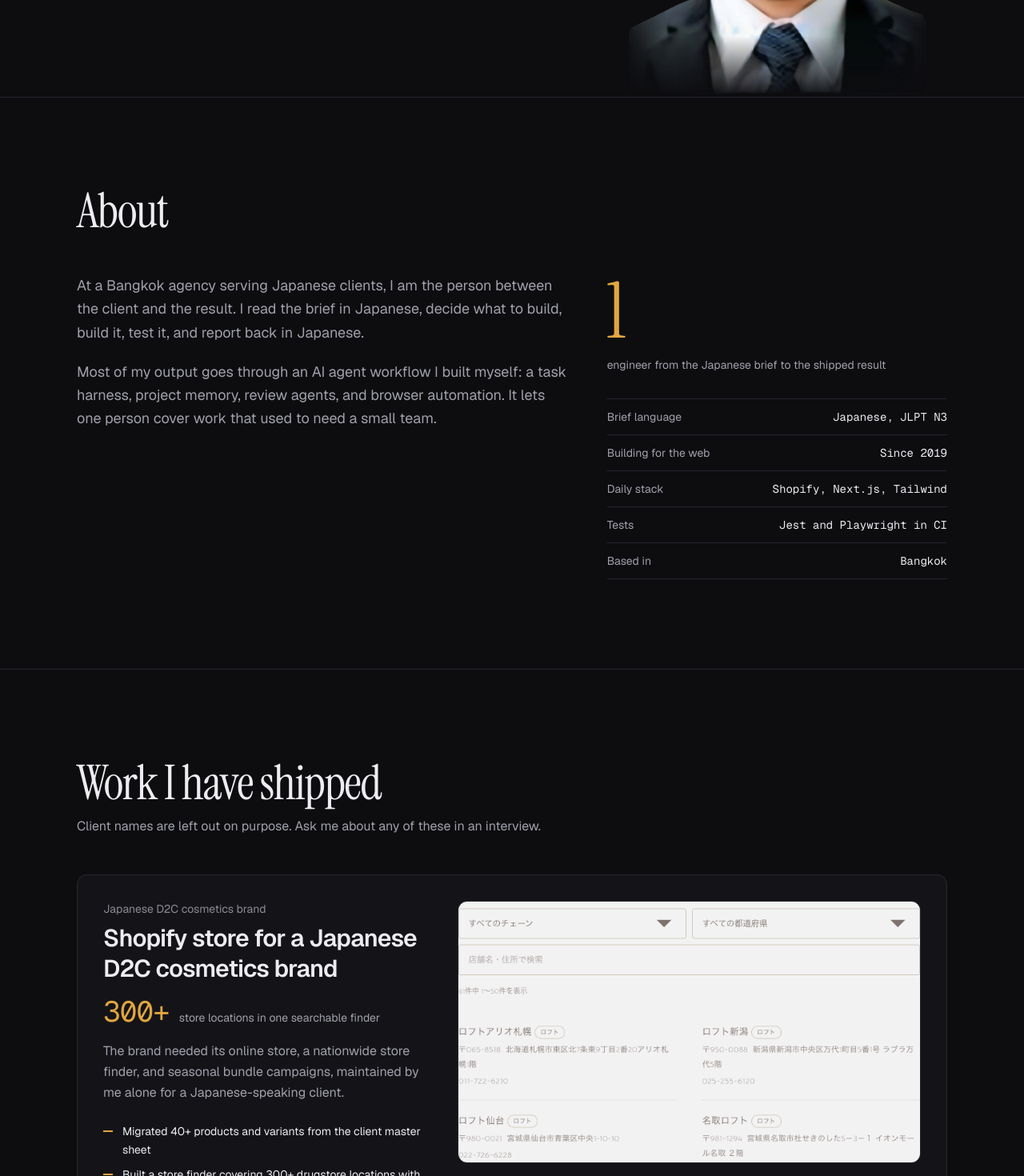
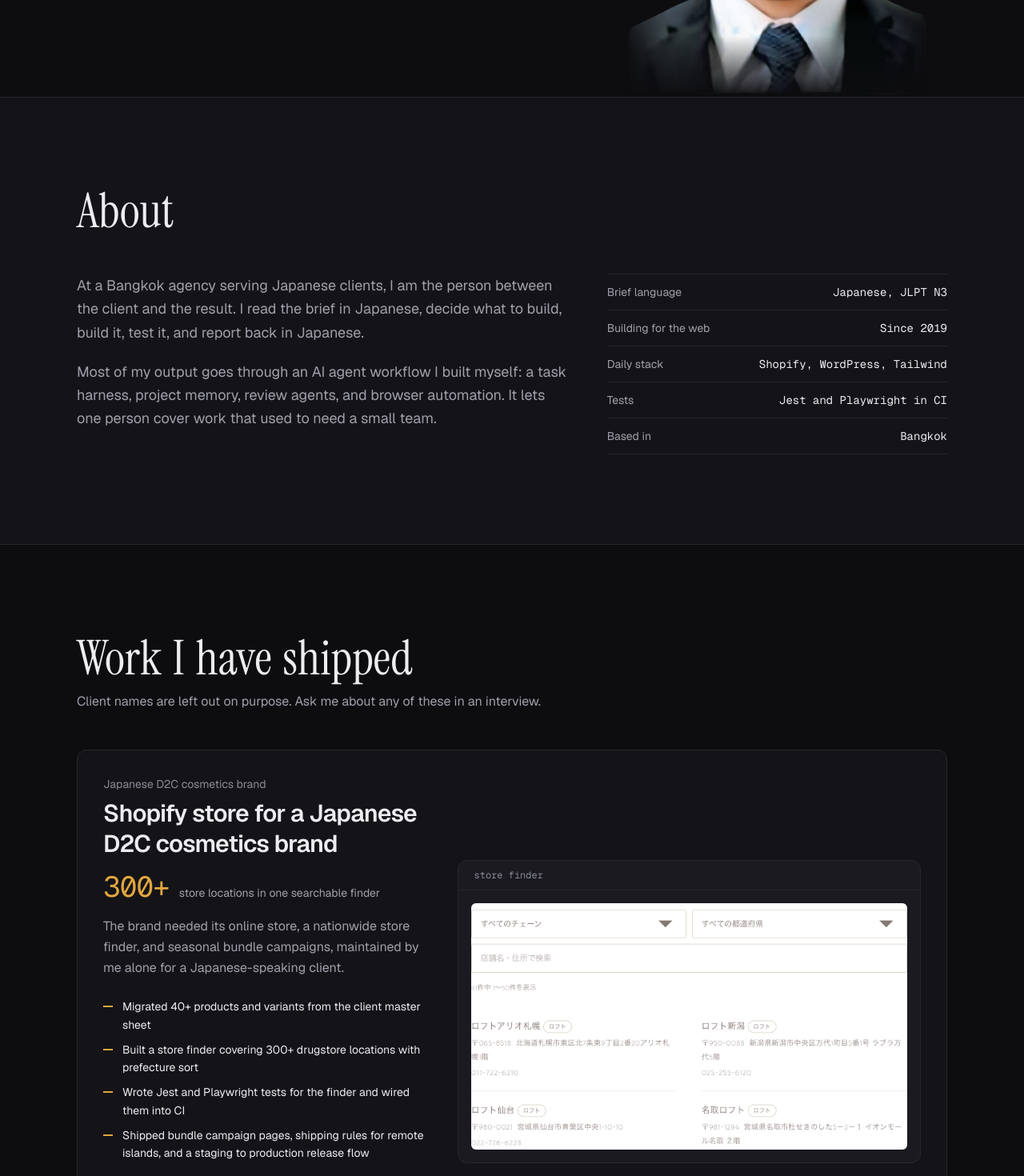
Before and after one commit to ChuMangkorn/portfolio, a Next.js app: page / in a window 1280 px wide. Shown: the part 680-2150 px from the top of the page at 80% size. Built offline with nearby package versions, Linux system fonts and the light colour scheme.

Commit message:
Review fixes: sourced ledger facts, caret after rows land, framed screenshot, About without stat gimmick, serif spacing, larger nav targets

```diff
--- a/app/layout.tsx
+++ b/app/layout.tsx
@@ -7,7 +7,7 @@ const geistSans = Geist({ variable: "--font-geist-sans", subsets: ["latin"] });
 const geistMono = Geist_Mono({ variable: "--font-geist-mono", subsets: ["latin"] });
 const notoJp = Noto_Sans_JP({ variable: "--font-noto-jp", subsets: ["latin"], weight: ["400", "500"] });
 
-const display = Instrument_Serif({ variable: "--font-display-serif", subsets: ["latin"], weight: "400" });
+const displaySerif = Instrument_Serif({ variable: "--font-display-serif", subsets: ["latin"], weight: "400" });
 
 const description =
   "Software engineer in Bangkok. Japanese client brief to shipped product: Shopify, landing pages, tracking, and media, driven by an AI workflow.";
@@ -26,7 +26,7 @@ export const metadata: Metadata = {
 
 export default function RootLayout({ children }: Readonly<{ children: React.ReactNode }>) {
   return (
-    <html lang="en" className={`${geistSans.variable} ${geistMono.variable} ${notoJp.variable} ${display.variable} antialiased`}>
+    <html lang="en" className={`${geistSans.variable} ${geistMono.variable} ${notoJp.variable} ${displaySerif.variable} antialiased`}>
       <body className="min-h-dvh">
         <a
           href="#main"
--- a/components/nav.tsx
+++ b/components/nav.tsx
@@ -18,7 +18,7 @@ export function Nav() {
         <ul className="flex items-center gap-2 text-xs text-fg-muted sm:gap-6 sm:text-sm">
           {links.map((l) => (
             <li key={l.href}>
-              <Link href={l.href} className="inline-flex min-h-6 items-center py-2 transition-colors hover:text-fg">
+              <Link href={l.href} className="inline-flex min-h-11 items-center transition-colors hover:text-fg">
                 {l.label}
               </Link>
             </li>
--- a/components/reveal.tsx
+++ b/components/reveal.tsx
@@ -2,6 +2,7 @@
 
 import { motion, useReducedMotion } from "motion/react";
 import type { ReactNode } from "react";
+import { EASE_OUT } from "@/lib/motion";
 
 /* Enter-on-scroll reveal. Motivation: brings each section in as the reader reaches it. */
 export function Reveal({
@@ -21,7 +22,7 @@ export function Reveal({
       initial={reduce ? false : { opacity: 0, y: 16 }}
       whileInView={{ opacity: 1, y: 0 }}
       viewport={{ once: true, amount: 0.25 }}
-      transition={{ duration: 0.5, delay, ease: [0.16, 1, 0.3, 1] }}
+      transition={{ duration: 0.5, delay, ease: EASE_OUT }}
     >
       {children}
     </motion.div>
--- a/components/sections/about.tsx
+++ b/components/sections/about.tsx
@@ -3,10 +3,10 @@ import { Reveal } from "@/components/reveal";
 
 export function About() {
   return (
-    <section id="about" className="border-t">
+    <section id="about" className="border-t bg-bg-raised">
       <div className="mx-auto grid max-w-6xl grid-cols-1 gap-14 px-5 py-20 sm:px-8 md:grid-cols-12 md:gap-x-12 md:gap-y-12 md:py-28">
         <Reveal className="md:col-span-12">
-          <h2 className="font-display text-4xl tracking-tight md:text-6xl">About</h2>
+          <h2 className="font-display text-4xl tracking-normal [word-spacing:0.06em] md:text-6xl">About</h2>
         </Reveal>
         <Reveal delay={0.05} className="md:col-span-7">
           <div className="max-w-[62ch] space-y-5 text-lg leading-relaxed text-fg-muted">
@@ -16,11 +16,7 @@ export function About() {
           </div>
         </Reveal>
         <Reveal delay={0.1} className="md:col-span-5">
-          <div className="flex flex-col-reverse">
-            <p className="mt-2 text-sm text-fg-muted">{about.lead.label}</p>
-            <p className="font-display text-7xl leading-none tracking-tight text-accent md:text-8xl">{about.lead.value}</p>
-          </div>
-          <dl className="mt-8 divide-y divide-line border-y">
+          <dl className="divide-y divide-line border-y">
             {about.ledger.map((row) => (
               <div key={row.key} className="flex items-baseline justify-between gap-6 py-3">
                 <dt className="text-sm text-fg-muted">{row.key}</dt>
--- a/components/sections/contact.tsx
+++ b/components/sections/contact.tsx
@@ -9,7 +9,7 @@ export function Contact() {
     <section id="contact" className="border-t bg-bg-tint">
       <div className="mx-auto max-w-6xl px-5 py-24 sm:px-8 md:py-32">
         <Reveal>
-          <h2 className="font-display max-w-[20ch] text-5xl leading-[1.02] tracking-tight md:text-7xl">
+          <h2 className="font-display max-w-[20ch] text-5xl leading-[1.02] tracking-normal [word-spacing:0.06em] md:text-7xl">
             {contact.heading}
           </h2>
           <p className="mt-6 max-w-[52ch] text-lg leading-relaxed text-fg-muted">{contact.body}</p>
--- a/components/sections/hero.tsx
+++ b/components/sections/hero.tsx
@@ -11,7 +11,7 @@ export function Hero() {
     <section className="mx-auto grid max-w-6xl grid-cols-1 items-end gap-12 px-5 pb-20 pt-16 sm:px-8 md:min-h-[calc(100dvh-4rem)] md:grid-cols-12 md:pb-0 md:pt-20">
       <div className="self-center md:col-span-7 md:pb-24">
         <p className="mb-5 text-sm text-fg-muted">{profile.role}</p>
-        <h1 className="font-display text-6xl leading-[0.98] tracking-tight [text-wrap:balance] sm:text-7xl lg:text-8xl">
+        <h1 className="font-display text-6xl leading-[0.98] tracking-normal [word-spacing:0.06em] [text-wrap:balance] sm:text-7xl lg:text-8xl">
           {profile.headline}
         </h1>
         <p lang="ja" className="mt-6 font-jp text-base font-medium leading-relaxed text-fg [text-wrap:balance] [word-break:auto-phrase]">
@@ -59,7 +59,7 @@ export function Hero() {
               )}
               <span className="flex flex-col leading-tight">
                 <span lang="ja">{step.ja}</span>
-                {step.en !== step.ja && <span className="text-xs">{step.en}</span>}
+                <span className="text-xs">{step.en}</span>
               </span>
             </li>
           ))}
--- a/components/sections/work.tsx
+++ b/components/sections/work.tsx
@@ -11,16 +11,19 @@ const VISUAL_SIZES = "(min-width: 768px) 50vw, 100vw"; // ds-allow-hardcode
 function Visual({ c, large = false }: { c: CaseStudy; large?: boolean }) {
   if (c.image) {
     return (
-      <div className="overflow-hidden rounded-card border bg-bg-tint">
+      <figure className="overflow-hidden rounded-card border bg-bg-tint">
+        <div className="border-b px-4 py-2.5 font-mono text-xs text-fg-faint md:px-5">{c.image.label}</div>
+        <div className="p-3 md:p-4">
           <Image
             src={c.image.src}
             alt={c.image.alt}
             width={c.image.width}
             height={c.image.height}
             sizes={VISUAL_SIZES}
-          className="h-auto w-full brightness-95"
+            className="h-auto w-full rounded-control"
           />
         </div>
+      </figure>
     );
   }
   if (c.excerpt) {
@@ -81,7 +84,7 @@ export function Work() {
     <section id="work" className="border-t">
       <div className="mx-auto max-w-6xl px-5 py-20 sm:px-8 md:py-28">
         <Reveal>
-          <h2 className="font-display text-4xl tracking-tight md:text-6xl">Work I have shipped</h2>
+          <h2 className="font-display text-4xl tracking-normal [word-spacing:0.06em] md:text-6xl">Work I have shipped</h2>
           <p className="mt-3 max-w-[60ch] text-fg-muted">
             Client names are left out on purpose. Ask me about any of these in an interview.
           </p>
@@ -113,7 +116,7 @@ export function Work() {
                           <Details c={c} />
                         </div>
                       </div>
-                      <div className="mb-6 max-md:order-first md:col-span-7 md:mb-0">
+                      <div className="mb-6 max-md:order-first md:col-span-7 md:mb-0 md:self-center">
                         <Visual c={c} large />
                       </div>
                     </>
--- a/lib/data.ts
+++ b/lib/data.ts
@@ -26,15 +26,16 @@ export const about = {
     "At a Bangkok agency serving Japanese clients, I am the person between the client and the result. I read the brief in Japanese, decide what to build, build it, test it, and report back in Japanese.",
     "Most of my output goes through an AI agent workflow I built myself: a task harness, project memory, review agents, and browser automation. It lets one person cover work that used to need a small team.",
   ],
-  lead: { value: "1", label: "engineer from the Japanese brief to the shipped result" },
   ledger: [
     { key: "Brief language", value: "Japanese, JLPT N3" },
     { key: "Building for the web", value: "Since 2019" },
-    { key: "Daily stack", value: "Shopify, Next.js, Tailwind" },
+    { key: "Daily stack", value: "Shopify, WordPress, Tailwind" },
     { key: "Tests", value: "Jest and Playwright in CI" },
     { key: "Based in", value: "Bangkok" },
   ],
 };
+
+export type ExcerptRow = { label: string; value: string };
 
 export type CaseStudy = {
   title: string;
@@ -45,8 +46,8 @@ export type CaseStudy = {
   stack: string[];
   personal: boolean;
   link?: string;
-  image?: { src: string; alt: string; width: number; height: number };
-  excerpt?: { title: string; caption: string; rows: { label: string; value: string }[] };
+  image?: { src: string; alt: string; width: number; height: number; label: string };
+  excerpt?: { title: string; caption: string; rows: ExcerptRow[] };
   metric?: { value: string; label: string };
 };
 
@@ -72,6 +73,7 @@ export const caseStudies: CaseStudy[] = [
       alt: "Store finder with chain and prefecture filters and a list of drugstore locations",
       width: 780,
       height: 440,
+      label: "store finder",
     },
   },
   {
@@ -122,6 +124,7 @@ export const caseStudies: CaseStudy[] = [
       alt: "MeetRec subtitle window showing Japanese speech translated to Thai in real time",
       width: 1186,
       height: 520,
+      label: "live subtitles",
     },
   },
   {
@@ -146,7 +149,7 @@ export const caseStudies: CaseStudy[] = [
         { label: "viewports", value: "PC 1440 and SP 390" },
         { label: "tracking", value: "GTM, GA4, pixels intact" },
         { label: "copy", value: "Japanese lines as supplied" },
-        { label: "assets", value: "exported from the supplied Photoshop files" },
+        { label: "assets", value: "images and video prepared in Photoshop and Premiere" },
         { label: "release", value: "staging, then production" },
       ],
     },
--- /dev/null
+++ b/lib/motion.ts
@@ -0,0 +1,2 @@
+// One easing curve for every entrance animation on the page.
+export const EASE_OUT = [0.16, 1, 0.3, 1] as const;
```
Also changed, not shown: components/count-up.tsx (+8 -6 lines), components/sections/experience.tsx (+4 -4 lines), components/stagger-rows.tsx (+28 -8 lines). Lines whose indentation alone changed are shown as unchanged.
